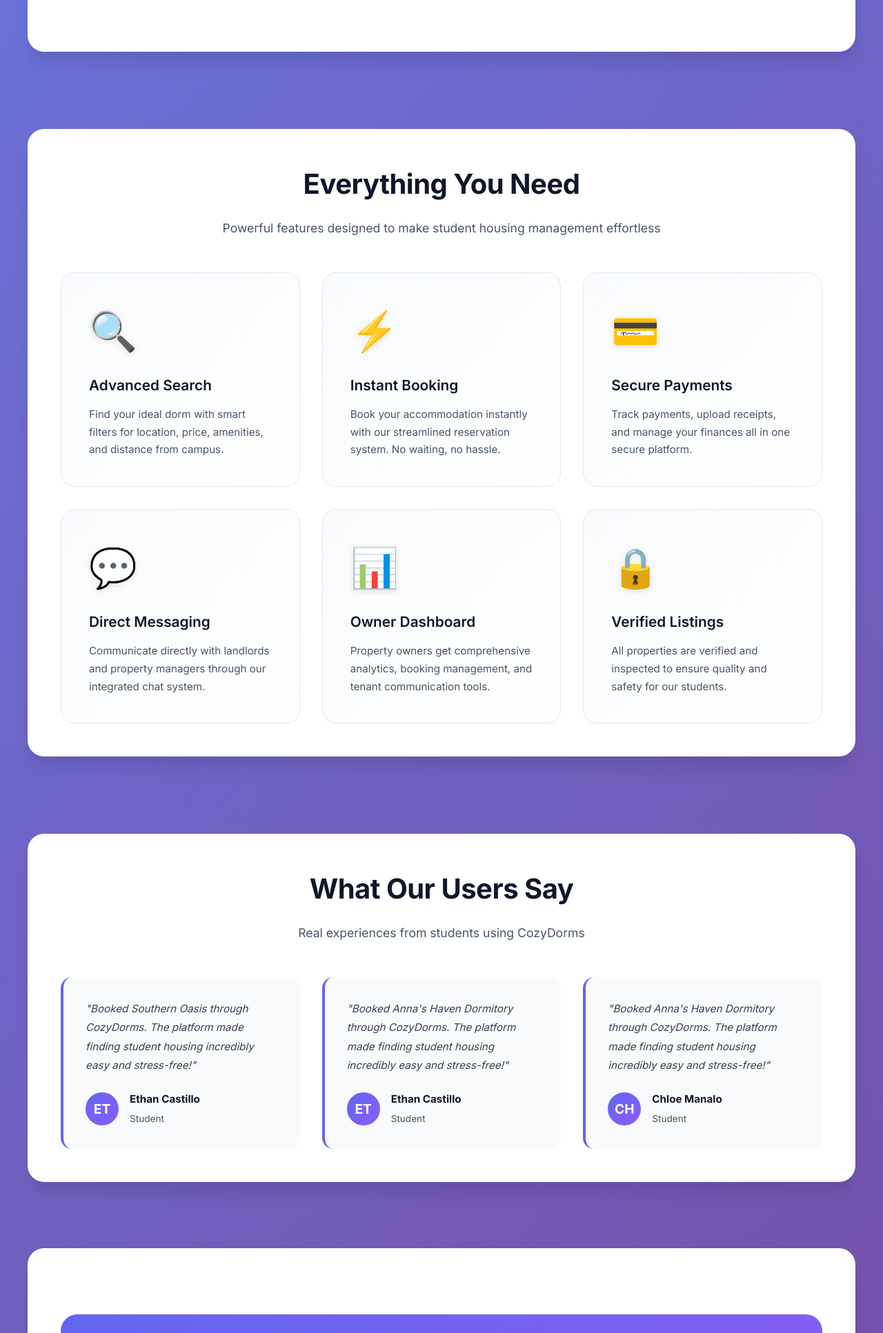
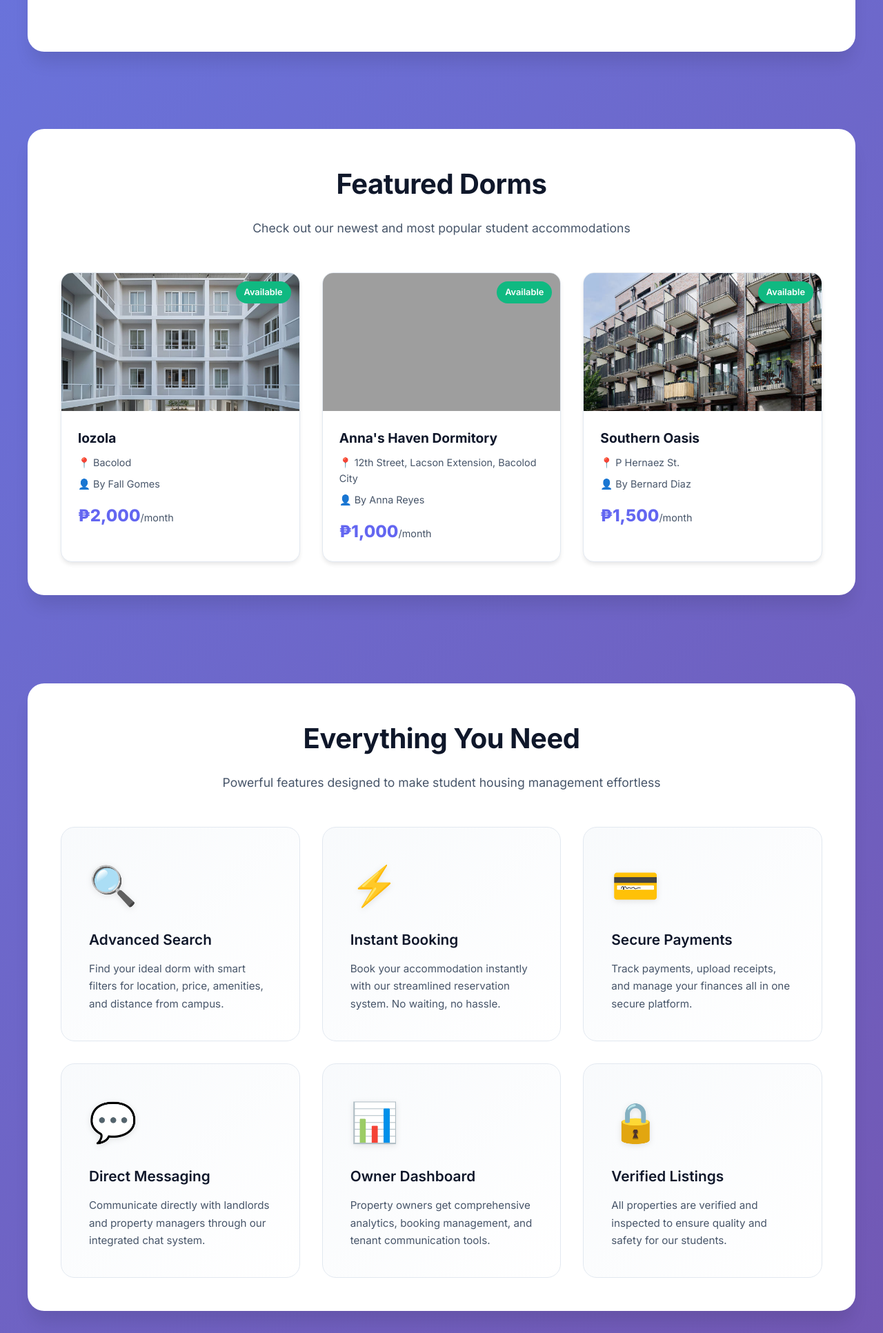
Before and after one commit to StefanDelgado/LCozy_CPG2615, a PHP site: page /public/anchorpage.php in a window 1280 px wide. Shown: the part 1338-3271 px from the top of the page at 69% size. Run offline with PHP 8.4, Linux system fonts and the light colour scheme; data comes from the database, SQL or seed files in the repository; grey boxes are pictures that could not be loaded.

Commit message:
update 3

```diff
--- a/Main/public/anchorpage.php
+++ b/Main/public/anchorpage.php
@@ -38,11 +38,15 @@ try {
     $stmt = $pdo->query("SELECT COUNT(*) as count FROM bookings");
     $total_bookings = $stmt->fetch()['count'] ?? 0;
 
-    // Featured dorms (top 3 with images)
-    $stmt = $pdo->query("SELECT d.*, u.name as owner_name
+    // Featured dorms (top 3 with images and minimum room price)
+    $stmt = $pdo->query("SELECT d.*, u.name as owner_name,
+                         MIN(r.price) as min_price,
+                         d.cover_image as image_url
                          FROM dormitories d
                          JOIN users u ON d.owner_id = u.user_id
-                         WHERE d.status = 'active'
+                         LEFT JOIN rooms r ON d.dorm_id = r.dorm_id
+                         WHERE d.status = 'active' OR d.verified = 1
+                         GROUP BY d.dorm_id, d.name, d.address, d.description, d.features, d.cover_image, d.status, d.verified, d.created_at, d.owner_id, u.name
                          ORDER BY d.created_at DESC
                          LIMIT 3");
     $featured_dorms = $stmt->fetchAll(PDO::FETCH_ASSOC);
@@ -471,16 +475,34 @@ if ($_SERVER['REQUEST_METHOD'] === 'POST' && isset($_POST['login'])) {
       <h2>Featured Dorms</h2>
       <p class="section-subtitle">Check out our newest and most popular student accommodations</p>
       <div class="dorms-grid">
-        <?php foreach ($featured_dorms as $index => $dorm): ?>
+        <?php foreach ($featured_dorms as $index => $dorm):
+          // Build proper image URL
+          $imageUrl = '../assets/images/default-dorm.jpg';
+          if (!empty($dorm['image_url'])) {
+            // Check if it's a full URL or just filename
+            if (strpos($dorm['image_url'], 'http') === 0) {
+              $imageUrl = $dorm['image_url'];
+            } else {
+              $imageUrl = '../uploads/' . $dorm['image_url'];
+            }
+          }
+          $price = $dorm['min_price'] ?? 0;
+        ?>
         <div class="dorm-card" data-aos="fade-up" data-aos-delay="<?= ($index + 1) * 100 ?>">
-          <div class="dorm-image" style="background-image:url('<?= !empty($dorm['image_url']) ? htmlspecialchars($dorm['image_url']) : '../assets/images/default-dorm.jpg' ?>')">
+          <div class="dorm-image" style="background-image:url('<?= htmlspecialchars($imageUrl) ?>')">
             <div class="dorm-badge">Available</div>
           </div>
           <div class="dorm-content">
             <div class="dorm-title"><?= htmlspecialchars($dorm['name']) ?></div>
             <div class="dorm-info">📍 <?= htmlspecialchars($dorm['address'] ?? 'Location') ?></div>
             <div class="dorm-info">👤 By <?= htmlspecialchars($dorm['owner_name']) ?></div>
-            <div class="dorm-price">₱<?= number_format($dorm['price_per_month'] ?? 0) ?><span style="font-size:0.9rem;font-weight:400;color:var(--gray-600);">/month</span></div>
+            <div class="dorm-price">
+              <?php if ($price > 0): ?>
+                ₱<?= number_format($price) ?><span style="font-size:0.9rem;font-weight:400;color:var(--gray-600);">/month</span>
+              <?php else: ?>
+                <span style="font-size:0.9rem;color:var(--gray-600);">Contact for pricing</span>
+              <?php endif; ?>
+            </div>
           </div>
         </div>
         <?php endforeach; ?>
```
